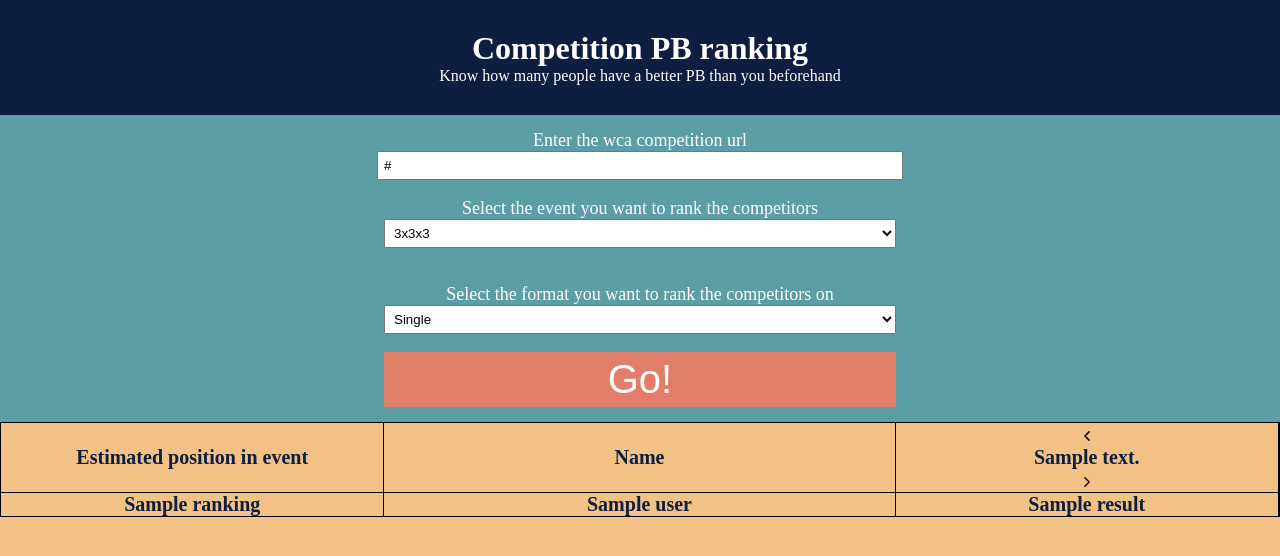
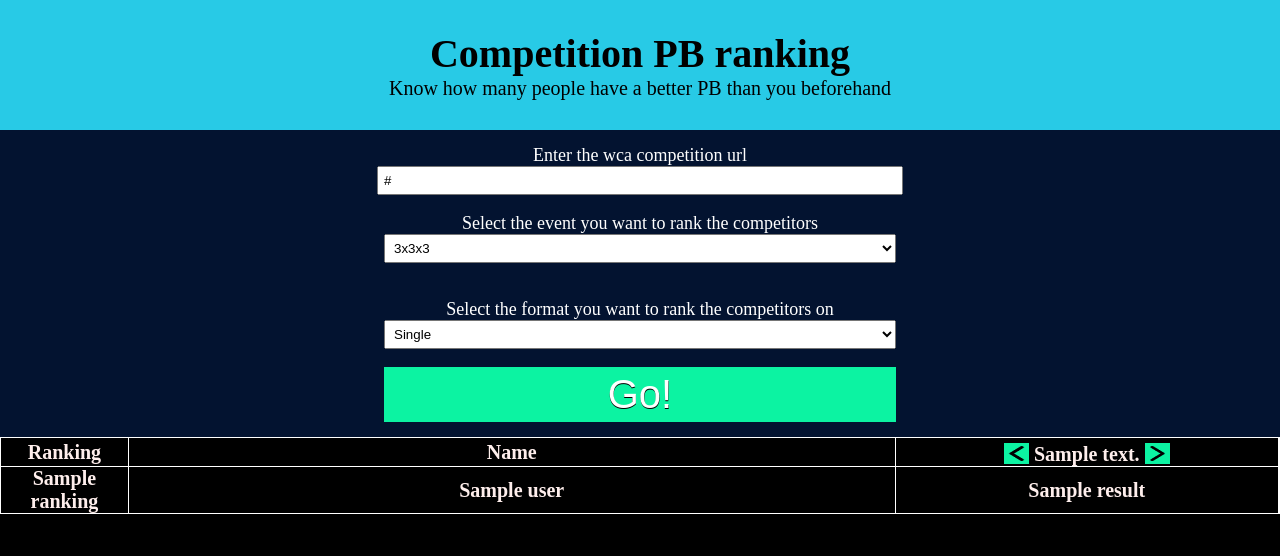
Before and after one commit to i6iesma/wca-competition-predictor, a Flask app: template python-app/templates/index.html in a window 1280 px wide. Shown: the top 556 px of the page. Run offline with Flask 3, Linux system fonts and the light colour scheme; the template is opened without the code that fills it: most values are stand-ins (such as "Sample title", 1, 10 or a date in 2020); lists and menus that the app fills with data are empty.

Commit message:
changed colors and moved mode to bottom

```diff
--- a/python-app/static/css/style.css
+++ b/python-app/static/css/style.css
@@ -1,21 +1,31 @@
 * {
   margin: 0;
   padding: 0;
+  --text: #feeeec;
+  --background: #000000;
+  --primary: #28cae6;
+  --secondary: #031330;
+  --accent: #0cf3a2;
 }
 body {
   text-align: center;
-  background-color: #f2c185;
+  background-color: var(--background);
+}
+go-submit {
+  color: black;
 }
 div.title-box {
   padding-top: 30px;
-  background-color: #0d1e40;
-  color: white;
+  background-color: var(--primary);
+  color: dark-gray;
+  padding-bottom: 0px;
 }
 div.title-text {
   padding-bottom: 30px;
+  font-size: 20px;
 }
 div.form {
-  background-color: #5b9ea6;
+  background-color: var(--secondary);
   color: white;
   padding-top: 15px;
   padding-bottom: 15px;
@@ -31,8 +41,15 @@ div.form input {
 input[type="submit"] {
   border: 0px;
   color: white;
+  text-shadow: 0.1px 1px black;
   font-size: 40px;
-  background-color: #e27d69;
+  background-color: var(--accent);
+}
+input[type="submit"]:hover {
+  transform: scale(1.05);
+}
+input[type="submit"]:active {
+  transform: scale(0.95);
 }
 div.form select {
   width: 40%;
@@ -43,7 +60,7 @@ td,
 th {
   border-collapse: collapse;
   border: 1px solid;
-  border-color: black;
+  border-color: white;
   width: 100%;
   margin-left: auto;
   margin-right: auto;
@@ -51,19 +68,32 @@ th {
 
 th {
   font-size: 20px;
-  color: #0d1e40;
+  color: var(--text);
 }
 th.th-ranking {
-  width: 30%;
+  width: 10%;
 }
 th.th-name {
-  width: 40%;
+  width: 60%;
 }
 img.img-arrow {
-  width: 10px;
-  height: 10px;
+  width: 25px;
+  height: 15px;
 }
 button.image-button {
-  background-color: transparent;
+  /* background-color: transparent; */
+  background-color: var(--accent);
   border: 0px;
+  margin-top: 5px;
+  padding-top: 3px;
+  display: inline-block;
 }
+button.image-button:hover {
+  transform: scale(1.1);
+}
+button.image-button:active {
+  transform: scale(0.9);
+}
+#mode-describer {
+  display: inline;
+}
--- a/python-app/static/index.js
+++ b/python-app/static/index.js
@@ -1,12 +1,10 @@
 document.addEventListener("DOMContentLoaded", function () {
   const buttonLeft = document.getElementById("buttonLeft");
   const table = document.getElementById("table-id");
-  console.log(table);
   let mode = document.getElementById("mode_p");
   let pb_users = document.getElementById("jsonified_pb_users").innerText;
   pb_users = JSON.parse(pb_users);
   let mode_text = document.getElementById("mode-describer");
-  console.log(pb_users);
   let smart_prediction_users = document.getElementById(
     "jsonified_smart_prediction_users"
   ).innerText;
--- a/python-app/templates/index.html
+++ b/python-app/templates/index.html
@@ -38,18 +38,18 @@
   <option value="avg" {% if format == "avg" %} selected {% endif %}>Average</option>
 </select>
 <br></br>
-    <input type="submit" value="Go!"> </input>
+<input  type="submit" value="Go!"></input>
         </form>
     </div>
 
 <div class=div-table>
 <table id="table-id">
    <tr>
-       <th class=th-ranking>Estimated position in event</th>
+       <th class=th-ranking>Ranking</th>
     <th class=th-name>Name</th>
     <th   class=th-pb>
         <button id="buttonLeft" class="image-button" type="button"><img class="img-arrow" src="/static/arrow-left.png" alt=""> </button>
-        <p id=mode-describer>{{mode_text}}</p>
+        <b id=mode-describer>{{mode_text}}</b>
         <button id="buttonRight" class="image-button" type="button"><img class="img-arrow" src="/static/arrow-right.png" alt=""></button>
             </th>
             <th></th>
--- /dev/null
+++ b/redesign/colors.txt
@@ -0,0 +1,5 @@
+--text: #feeeec;
+--background: #000000;
+--primary: #25d5f4;
+--secondary: #031330;
+--accent: #0cf3a2;
```
Also changed, not shown: redesign/search.png (added).
